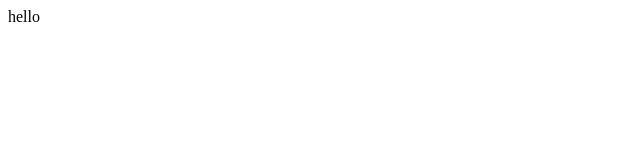
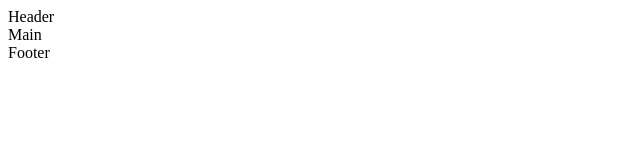
Before and after one commit to likejean/react-19, a React (Vite) app: page / in a window 1280 px wide. Shown: the top 160 px of the page, without its empty margins (0-640 px from the left). Built offline with nearby package versions, Linux system fonts and the light colour scheme.

Commit message:
Added components folder

```diff
--- a/src/App.jsx
+++ b/src/App.jsx
@@ -1,7 +1,17 @@
+//this is a simple React component that renders a section with the text "hello".
+import Header from "./components/Header";
+import Main from "./components/Main";
+import Footer from "./components/Footer";
+
 const App = () => {
 	return (
-		<section>hello</section>
+		<>
+			<Header />
+			<Main />
+			<Footer />
+		</>
 	)
 };
 
+// This is the default export of the App component
 export default App;
--- /dev/null
+++ b/src/components/Footer.jsx
@@ -0,0 +1,13 @@
+import React, { Component } from 'react'
+
+export class Footer extends Component {
+	render() {
+		return (
+		<footer>
+			Footer
+		</footer>
+		)
+	}
+}
+
+export default Footer
--- /dev/null
+++ b/src/components/Header.jsx
@@ -0,0 +1,13 @@
+import React, { Component } from 'react'
+
+export class Header extends Component {
+	render() {
+		return (
+		<header className="header">
+			Header
+		</header>
+		)
+	}
+}
+
+export default Header
--- /dev/null
+++ b/src/components/Main.jsx
@@ -0,0 +1,13 @@
+import React, { Component } from 'react'
+
+export class Main extends Component {
+	render() {
+		return (
+		<main>
+			Main
+		</main>
+		)
+	}
+}
+
+export default Main
```
